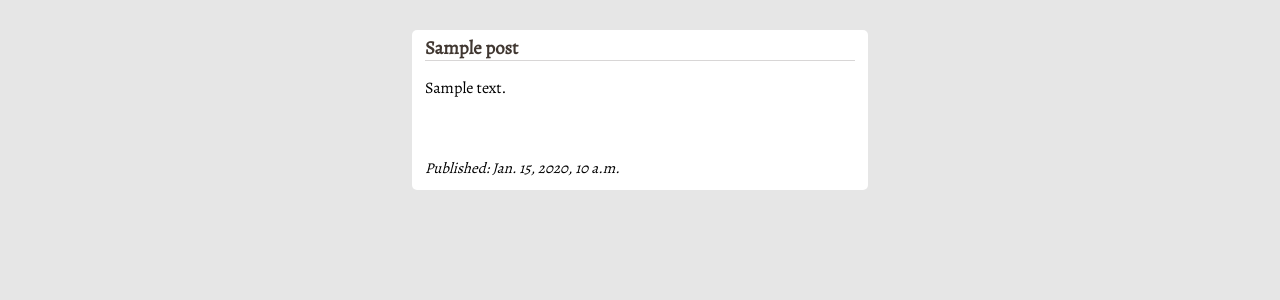
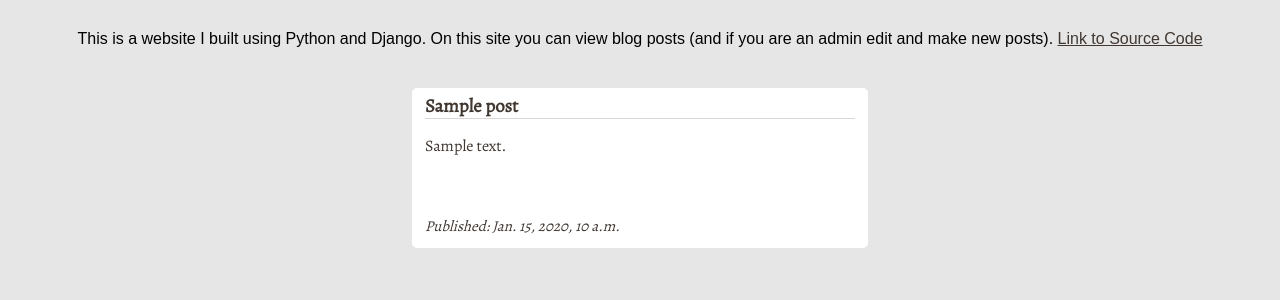
Before and after one commit to Heartheater/python-blog, a Django app: template blog/templates/blog/post_detail.html in a window 1280 px wide. Shown: the part 65-365 px from the top of the page. Run offline with Django 3.2, Linux system fonts and the light colour scheme; the template is opened without the code that fills it: most values are stand-ins (such as "Sample title", 1, 10 or a date in 2020); some libraries are stand-ins or nearby versions.

Commit message:
added text on homepage

```diff
--- a/blog/static/css/blog.css
+++ b/blog/static/css/blog.css
@@ -29,6 +29,17 @@ body {
     color: #a5ffd9 !important; }
   #header .header-menu {
     padding-top: 13px; }
+
+/************************* ABOUT *********************/
+#about{
+    width: 100%;
+    text-align: center;
+    margin: 30px 0;
+}
+
+#about a{
+    text-decoration: underline;
+}
 
 /************************* BLOG POSTS *********************/
 #blog-posts {
--- a/blog/templates/blog/base.html
+++ b/blog/templates/blog/base.html
@@ -24,7 +24,14 @@
             {% endif %}
         </div>
     </header>
+
     <main>
+        <section id="about">
+            This is a website I built using Python and Django.
+            On this site you can view blog posts
+            (and if you are an admin edit and make new posts).
+            <a href="https://github.com/Heartheater/python-blog">Link to Source Code</a>
+        </section>
         <article id="blog-posts">
             {% block content %}
             {% endblock %}
--- a/blog/templates/blog/post_detail.html
+++ b/blog/templates/blog/post_detail.html
@@ -1,20 +1,18 @@
-{% extends './base.html' %}
+{% extends "./base.html" %}
 
 {% block content %}
-    <div class="post-container">
-        <div class="post-top">
-            <h3 class="post-title">
-                <a href="{% url 'post_detail' pk=post.pk %}">{{post.title}}</a>
-            </h3>
-            {% if user.is_authenticated %}
-            <a class="edit-post" href="{% url 'post_edit' pk=post.pk %}">
-                <i class="fas fa-edit"></i>
+    {% for post in posts %}
+        <div class="post-container">
+            <a href="{% url 'post_detail' pk=post.pk %}">
+                <div class="post-top">
+                    <h3 class="post-title">
+                        {{post.title}}
+                    </h3>
+                </div>
+
+                <p class="post-text">{{post.text|linebreaksbr}}</p>
+                <p class="publish-date">Published: {{post.published_date}}</p>
             </a>
-            {% endif %}
         </div>
-        <p class="post-text">{{post.text|linebreaksbr}}</p>
-        {% if post.published_date %}
-        <p class="publish-date">Published: {{post.published_date}}</p>
-        {% endif %}
-    </div>
+    {% endfor %}
 {% endblock %}
```
Lines whose indentation alone changed are shown as unchanged.
